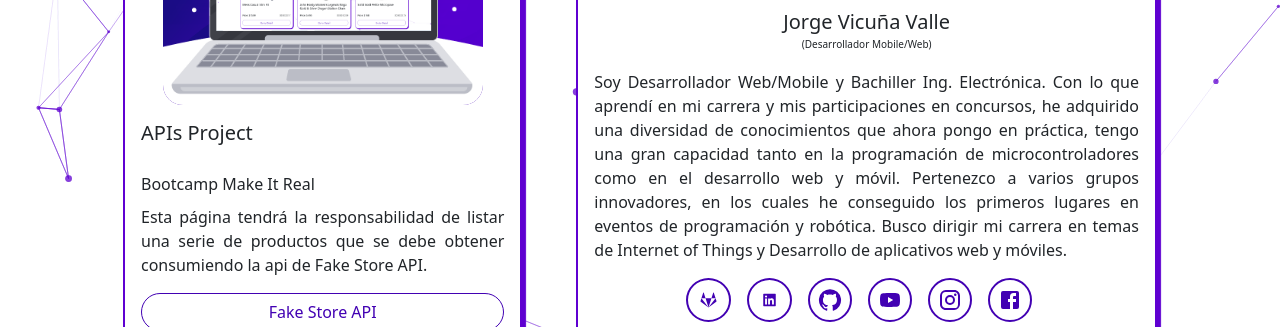
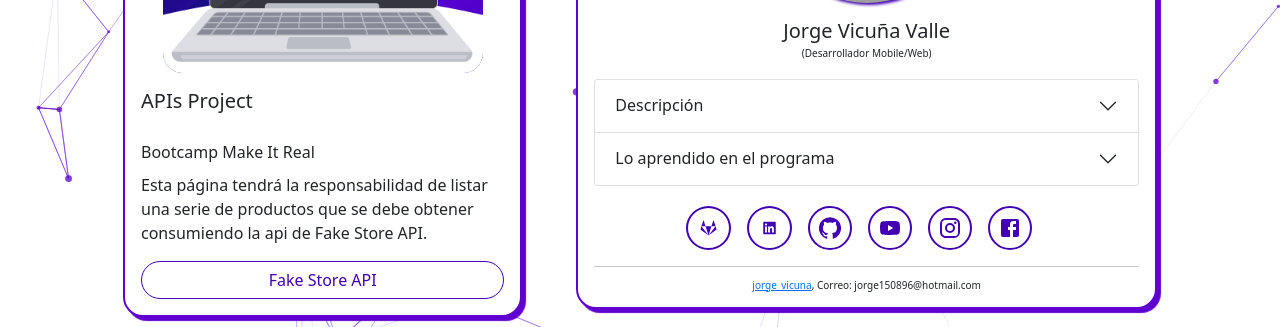
Before and after one commit to Jorge150896/ApisProject, a React (Create React App) app: page /apisproject/about in a window 1280 px wide. Shown: the part 356-683 px from the top of the page. Built offline with nearby package versions, Linux system fonts and the light colour scheme; grey boxes are pictures that could not be loaded.

Commit message:
Final Project - Readme Cuestioanrio

```diff
--- a/src/pages/About/AboutPage.js
+++ b/src/pages/About/AboutPage.js
@@ -1,5 +1,5 @@
 import Particle from '../../components/Particle/Particle';
-import { Col, Card, Button } from 'react-bootstrap';
+import { Col, Card, Button, Accordion } from 'react-bootstrap';
 import { Fade } from 'react-awesome-reveal';
 import imagen from '../../assets/storeproject.png';
 import FacebookIcon from '@material-ui/icons/Facebook';
@@ -54,19 +54,36 @@ const AboutPage = () => {
                   <Card.Title>Jorge Vicuña Valle</Card.Title>
                   <Card.Subtitle>(Desarrollador Mobile/Web)</Card.Subtitle>
 
-                  <Card.Text>
-                    Soy Desarrollador Web/Mobile y Bachiller Ing. Electrónica.
-                    Con lo que aprendí en mi carrera y mis participaciones en
-                    concursos, he adquirido una diversidad de conocimientos que
-                    ahora pongo en práctica, tengo una gran capacidad tanto en
-                    la programación de microcontroladores como en el desarrollo
-                    web y móvil. Pertenezco a varios grupos innovadores, en los
-                    cuales he conseguido los primeros lugares en eventos de
-                    programación y robótica. Busco dirigir mi carrera en temas
-                    de Internet of Things y Desarrollo de aplicativos web y
-                    móviles.
-                  </Card.Text>
-
+                  <Accordion>
+                    <Accordion.Item eventKey="0">
+                      <Accordion.Header>Descripción</Accordion.Header>
+                      <Accordion.Body>
+                        Soy Desarrollador Web/Mobile y Bachiller Ing.
+                        Electrónica. Con lo que aprendí en mi carrera y mis
+                        participaciones en concursos, he adquirido una
+                        diversidad de conocimientos que ahora pongo en práctica,
+                        tengo una gran capacidad tanto en la programación de
+                        microcontroladores como en el desarrollo web y móvil.
+                        Pertenezco a varios grupos innovadores, en los cuales he
+                        conseguido los primeros lugares en eventos de
+                        programación y robótica. Busco dirigir mi carrera en
+                        temas de Internet of Things y Desarrollo de aplicativos
+                        web y móviles.
+                      </Accordion.Body>
+                    </Accordion.Item>
+                    <Accordion.Item eventKey="1">
+                      <Accordion.Header>
+                        Lo aprendido en el programa
+                      </Accordion.Header>
+                      <Accordion.Body>
+                        1- Metodología SCRUM. <br />
+                        2- Prototipado y Diseño.
+                        <br />
+                        3- Programación (Html, Css, JavaScript, Bootstrap, Sass
+                        - React).
+                      </Accordion.Body>
+                    </Accordion.Item>
+                  </Accordion>
                   <div className="aboutSection__datos__icons">
                     <a
                       target="_blank"
--- a/src/pages/About/AboutPage.scss
+++ b/src/pages/About/AboutPage.scss
@@ -40,9 +40,6 @@ a {
       }
       &-subtitle {
         height: 30px;
-      }
-      &-text {
-        text-align: justify;
       }
 
       .btn {
@@ -101,6 +98,10 @@ a {
         text-align: justify;
       }
     }
+    .accordion {
+      margin: 20px 0px;
+    }
+
     &__icons {
       display: flex;
       justify-content: center;
```
Also changed, not shown: 14 other files (tests, documents, lock files or other folders).
